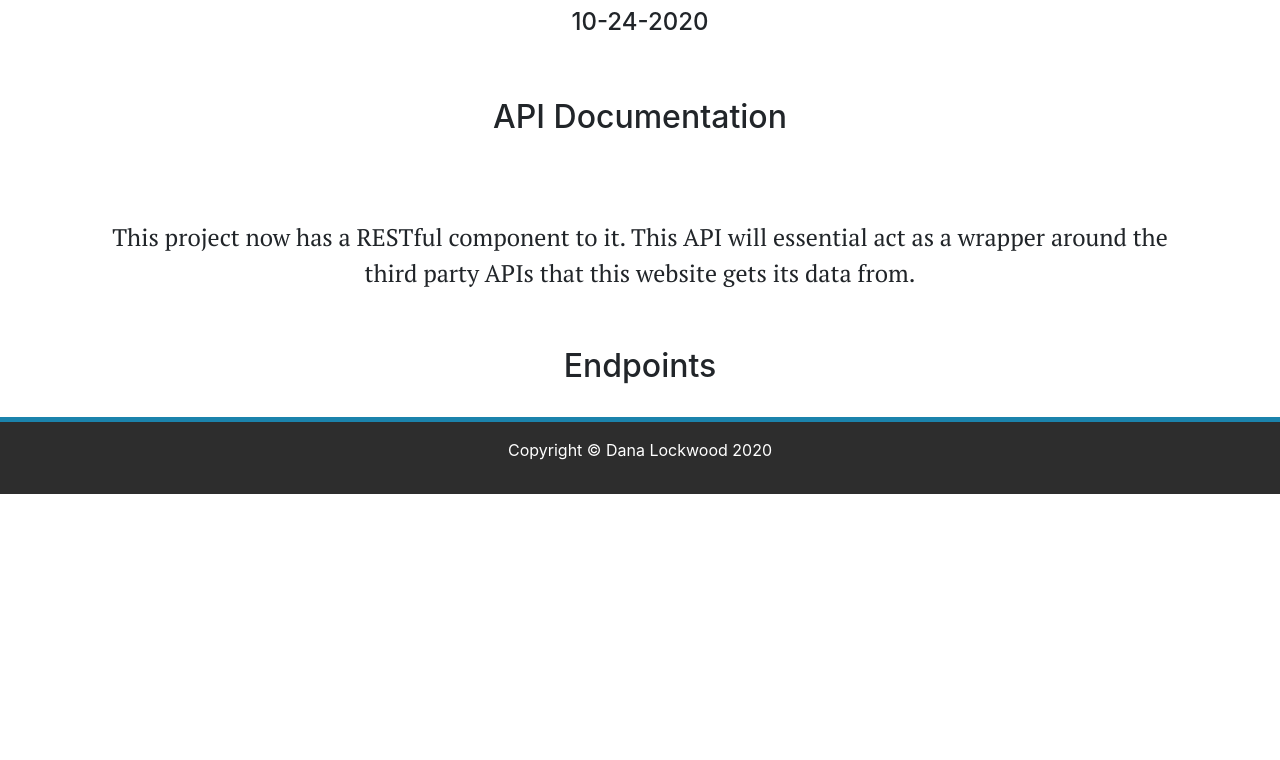
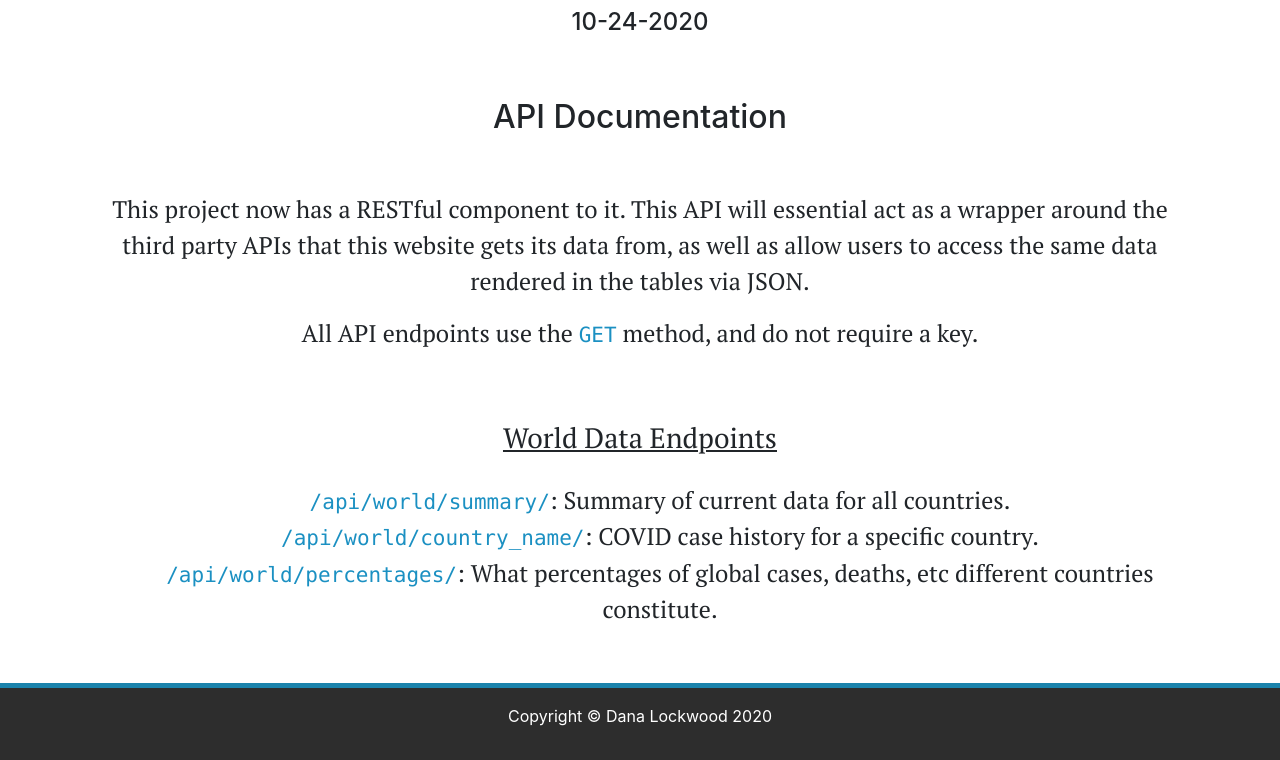
Before and after one commit to D-Bits/COVID-19-Tracker, a Flask app: page /api/docs in a window 1280 px wide. Shown: the part 295-1055 px from the top of the page. Before the commit the page ends 789 px from the top, so only its background shows below. Run offline with Flask 2, Linux system fonts and the light colour scheme; some libraries are stand-ins or nearby versions.

Commit message:
Improved on API docs.

```diff
--- a/covidreports/rest/templates/apidocs.html
+++ b/covidreports/rest/templates/apidocs.html
@@ -11,11 +11,24 @@
 
         <p>
             This project now has a RESTful component to it. This API will essential act as a
-            wrapper around the third party APIs that this website gets its data from.
+            wrapper around the third party APIs that this website gets its data from, as well
+            as allow users to access the same data rendered in the tables via JSON.
         </p>
+        <p>
+            All API endpoints use the <code>GET</code> method, and do not require a key.
+        </p>
+
+        <br>
+
+        <h3 class="doctitle">World Data Endpoints</h3>
+
+        <ul class="endpoints">
+            <li><code>/api/world/summary/</code>: Summary of current data for all countries.</li>
+            <li><code>/api/world/country_name/</code>: COVID case history for a specific country.</li>
+            <li><code>/api/world/percentages/</code>: What percentages of global cases, deaths, etc different countries constitute.</li>
+
+        </ul>
 
     </div>
 
-    <h2>Endpoints</h2>
-
 {% endblock %}
--- a/covidreports/static/css/main.css
+++ b/covidreports/static/css/main.css
@@ -74,7 +74,7 @@ btn:hover {
 .about {
     font-size: 18pt;
     font-family: 'PT Serif', serif;
-    margin-top: 7.5%;
+    margin-top: 5%;
     margin-bottom: 5%;
 }
 
@@ -168,3 +168,18 @@ Drop menu styles
 .field-names {
     color: azure;
 }
+
+code {
+    color: #1b90c2;
+}
+
+.endpoints {
+    list-style-type: none;
+}
+
+/*For certain <h> tags*/
+.doctitle {
+    text-decoration: underline;
+    margin-bottom: 2.5%;
+    margin-top: 1.5%;
+}
```
